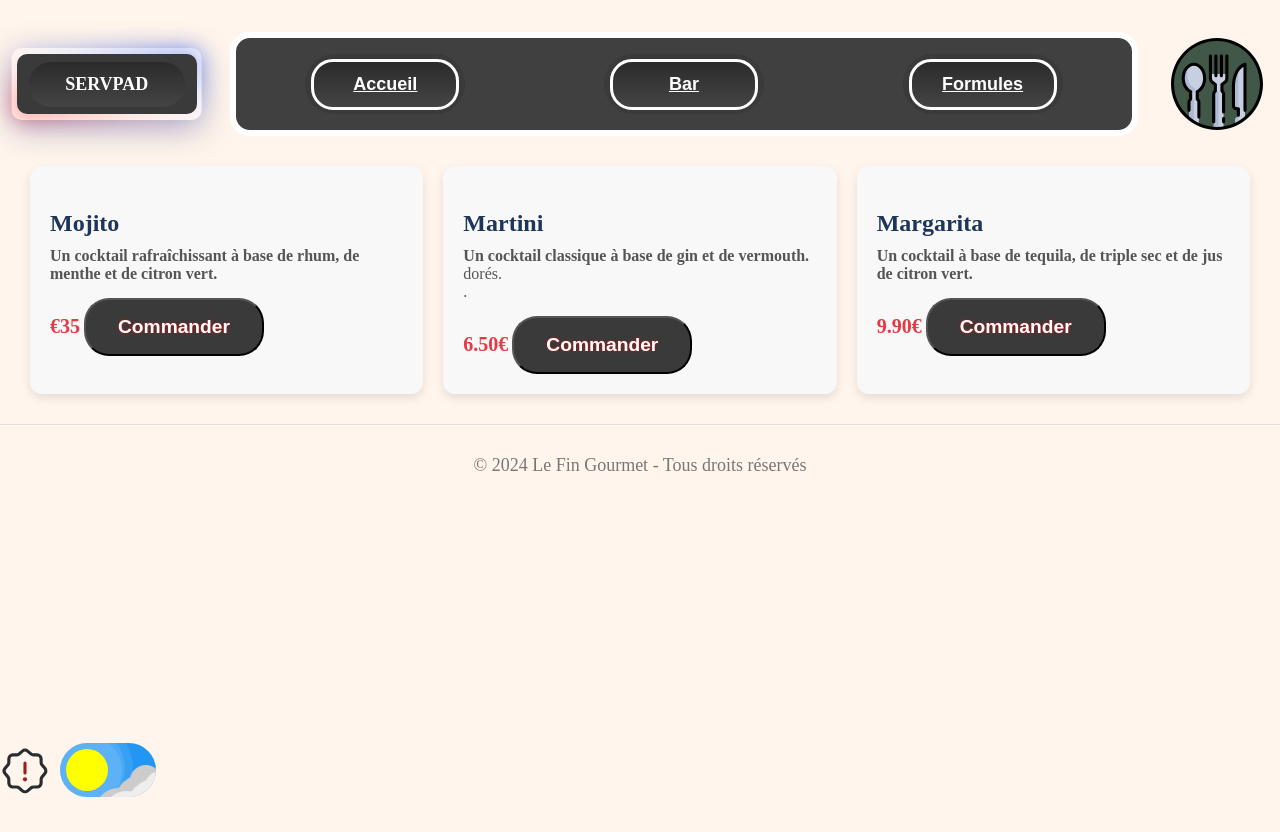
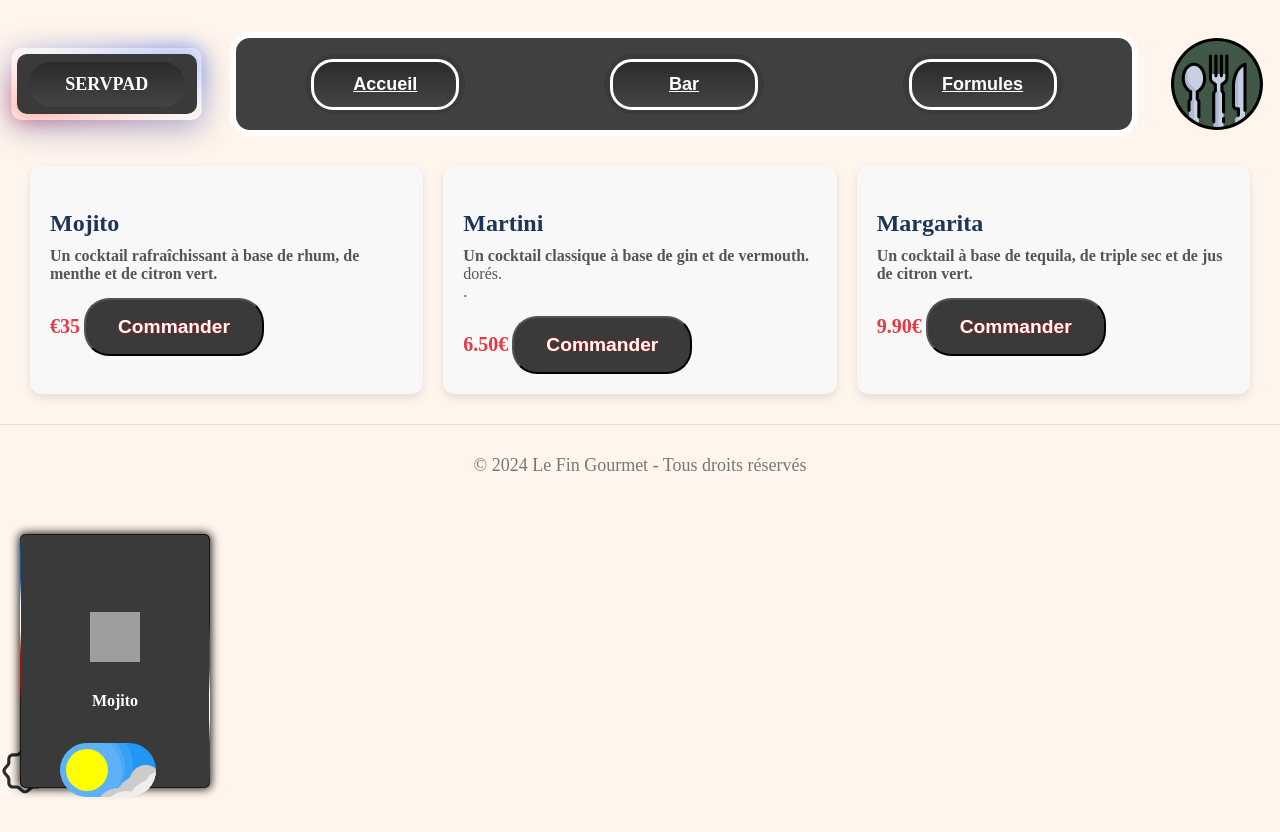
Before and after one commit to Servpad/servpad, a PHP site: page /menu/menu.html in a window 1280 px wide. Run offline with PHP 8.4, Linux system fonts and the light colour scheme; grey boxes are pictures that could not be loaded.

Commit message:
ajout nouvelle carte test

```diff
--- a/menu/menu.html
+++ b/menu/menu.html
@@ -152,6 +152,48 @@
         </svg>
     </a>
 
+<!-- From Uiverse.io by ElSombrero2 -->
+<!-- From Uiverse.io by ElSombrero2 -->
+<div class="card">
+    <div class="content">
+      <div class="back">
+        <div class="back-content">
+          <!-- Remplacer l'élément SVG par un lien vers ton image SVG -->
+          <img src="https://svgsilh.com/svg/306282-ffffff.svg" alt="Image SVG" height="50px" width="50px"/>
+          <strong>Mojito</strong>
+        </div>
+      </div>
+      <div class="front">
+        <div class="img">
+          <div class="circle"></div>
+          <div class="circle" id="right"></div>
+          <div class="circle" id="bottom"></div>
+        </div>
+
+        <div class="front-content">
+          <small class="badge">Alcool</small>
+          <div class="description">
+            <div class="title">
+              <p class="title">
+                <strong>Mojito</strong>
+              </p>
+              <svg fill-rule="nonzero" height="15px" width="15px" viewBox="0,0,256,256" xmlns:xlink="http://www.w3.org/1999/xlink" xmlns="http://www.w3.org/2000/svg">
+                <g style="mix-blend-mode: normal" text-anchor="none" font-size="none" font-weight="none" font-family="none" stroke-dashoffset="0" stroke-dasharray="" stroke-miterlimit="10" stroke-linejoin="miter" stroke-linecap="butt" stroke-width="1" stroke="none" fill-rule="nonzero" fill="#20c997">
+                  <g transform="scale(8,8)">
+                    <path d="M25,27l-9,-6.75l-9,6.75v-23h18z">
+    </path>
+                  </g>
+                </g>
+              </svg>
+            </div>
+            <p class="card-footer">
+              5 Mins &nbsp; | &nbsp; 1 Serving
+            </p>
+          </div>
+        </div>
+      </div>
+    </div>
+  </div>
 
     <label class="switch">
         <input id="input" type="checkbox" />
--- a/menu/style_menu.css
+++ b/menu/style_menu.css
@@ -194,3 +194,185 @@ p {
     text-shadow: 2px 2px 2px #3a3a3a;
     color: #3a3a3a;
   }
+
+
+  /* From Uiverse.io by ElSombrero2 */
+.card {
+    overflow: visible;
+    width: 190px;
+    height: 254px;
+    border-radius: 5px;
+    color: white;
+    display: flex;
+    flex-direction: column;
+    justify-content: center;
+    align-items: center;
+    gap: 30px;
+    margin: 20px; /* Ajoutez cette ligne pour décaler la carte */
+  }
+
+  .content {
+    width: 100%;
+    height: 100%;
+    transform-style: preserve-3d;
+    transition: transform 300ms;
+    box-shadow: 0px 0px 10px 1px #000000ee;
+    border-radius: 5px;
+  }
+
+  .front, .back {
+    background-color: #151515;
+    position: absolute;
+    width: 100%;
+    height: 100%;
+    backface-visibility: hidden;
+    -webkit-backface-visibility: hidden;
+    border-radius: 5px;
+    overflow: hidden;
+  }
+
+  .back {
+    width: 100%;
+    height: 100%;
+    justify-content: center;
+    display: flex;
+    align-items: center;
+    overflow: hidden;
+  }
+
+  .back::before {
+    position: absolute;
+    content: ' ';
+    display: block;
+    width: 160px;
+    height: 160%;
+    background: linear-gradient(90deg, transparent, #145aa0, #145aa0, #ffffff, #ffffff, #a01714, #a01714, transparent);
+    animation: rotation_481 5000ms infinite linear;
+  }
+
+  .back-content {
+    position: absolute;
+    width: 99%;
+    height: 99%;
+    background-color: #3a3a3a;
+    border-radius: 5px;
+    color: white;
+    display: flex;
+    flex-direction: column;
+    justify-content: center;
+    align-items: center;
+    gap: 30px;
+  }
+
+  .card:hover .content {
+    transform: rotateY(180deg);
+  }
+
+  @keyframes rotation_481 {
+    0% {
+      transform: rotateZ(0deg);
+    }
+
+    100% {
+      transform: rotateZ(360deg);
+    }
+  }
+
+  .front {
+    transform: rotateY(180deg);
+    color: white;
+  }
+
+  .front .front-content {
+    position: absolute;
+    width: 100%;
+    height: 100%;
+    padding: 10px;
+    display: flex;
+    flex-direction: column;
+    justify-content: space-between;
+  }
+
+  .front-content .badge {
+    background-color: #3a3a3a;
+    padding: 2px 10px;
+    border-radius: 10px;
+    backdrop-filter: blur(2px);
+    width: fit-content;
+  }
+
+  .description {
+    box-shadow: 0px 0px 10px 5px #3a3a3a;
+    width: 100%;
+    padding: 10px;
+    background-color: #3a3a3a;
+    backdrop-filter: blur(5px);
+    border-radius: 5px;
+  }
+
+  .title {
+    font-size: 11px;
+    max-width: 100%;
+    display: flex;
+    justify-content: space-between;
+  }
+
+  .title p {
+    width: 50%;
+  }
+
+  .card-footer {
+    color: #ffffff88;
+    margin-top: 5px;
+    font-size: 8px;
+  }
+
+  .front .img {
+    position: absolute;
+    width: 100%;
+    height: 100%;
+    object-fit: cover;
+    object-position: center;
+  }
+
+  .circle {
+    width: 90px;
+    height: 90px;
+    border-radius: 50%;
+    background-color: #ffbb66;
+    position: relative;
+    filter: blur(15px);
+    animation: floating 2600ms infinite linear;
+  }
+
+  #bottom {
+    background-color: #ff8866;
+    left: 50px;
+    top: 0px;
+    width: 150px;
+    height: 150px;
+    animation-delay: -800ms;
+  }
+
+  #right {
+    background-color: #ff2233;
+    left: 160px;
+    top: -80px;
+    width: 30px;
+    height: 30px;
+    animation-delay: -1800ms;
+  }
+
+  @keyframes floating {
+    0% {
+      transform: translateY(0px);
+    }
+
+    50% {
+      transform: translateY(10px);
+    }
+
+    100% {
+      transform: translateY(0px);
+    }
+  }
```
